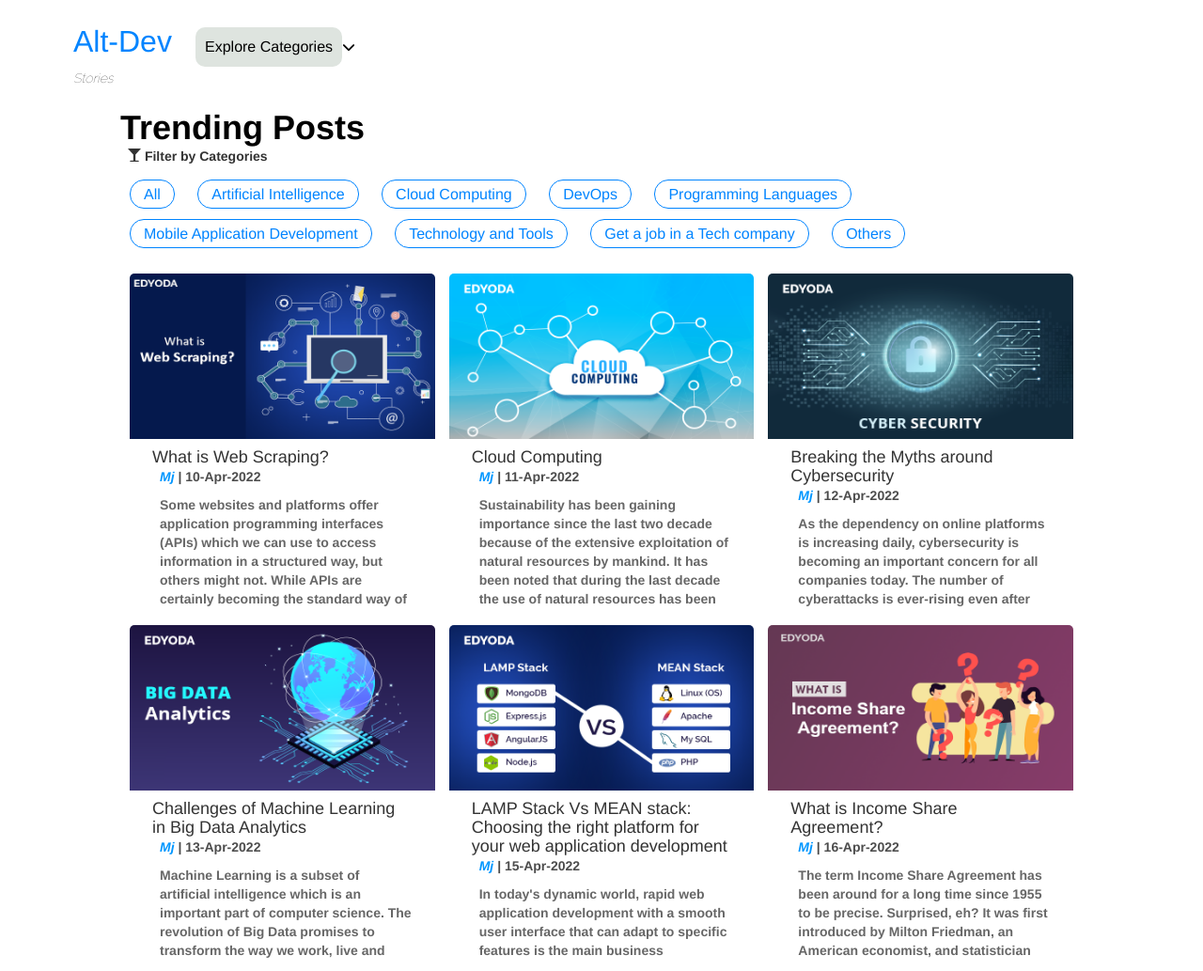
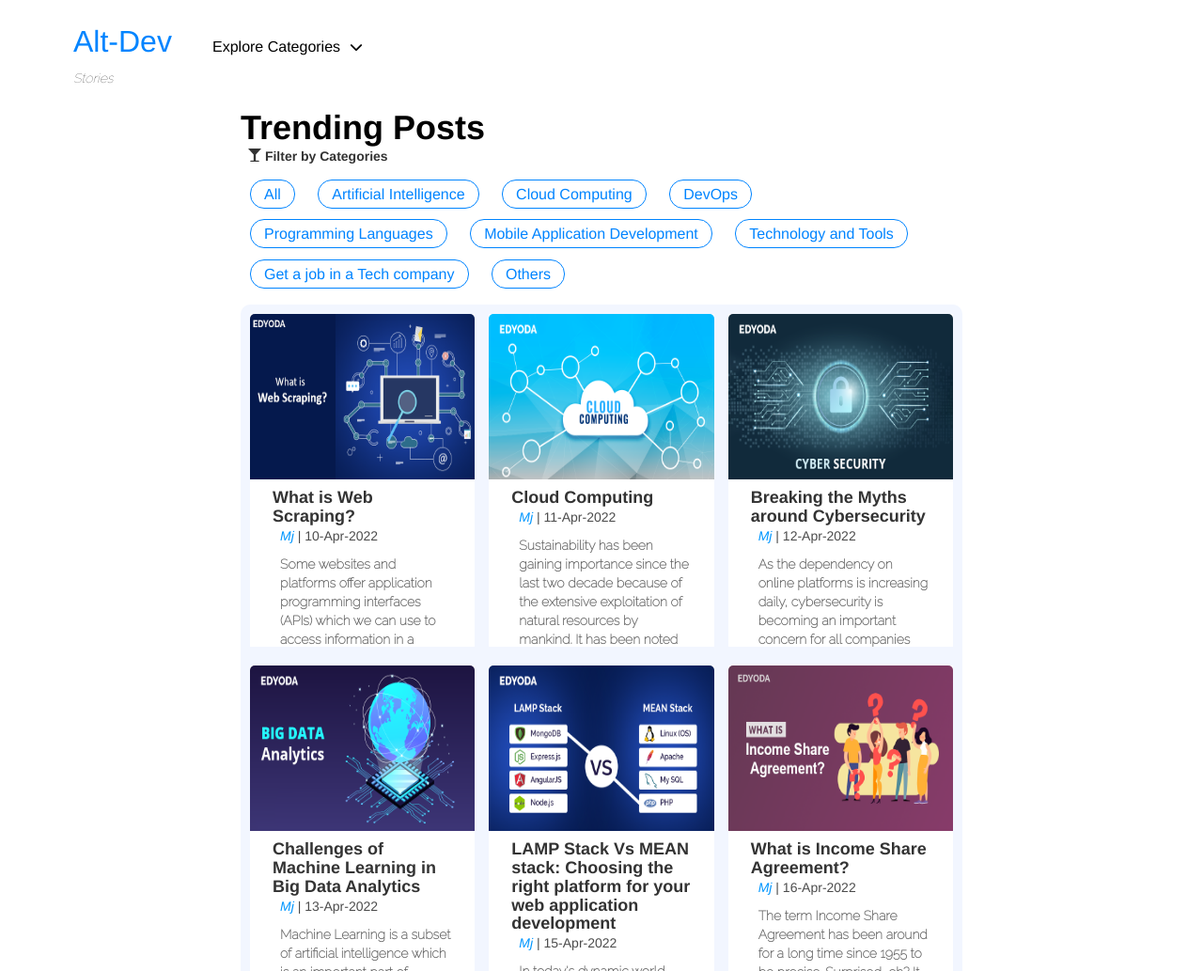
Before and after one commit to MjIslamMir/week2, a plain HTML site: page index.html in a window 1280 px wide. Shown: the top 1033 px of the page at 94% size. Drawn offline with nearby package versions, Linux system fonts and the light colour scheme.

Commit message:
Update style.css

```diff
--- a/style.css
+++ b/style.css
@@ -17,12 +17,12 @@
 }
 .logo-Stories{
     margin: 0;
-    font-weight: 500px;
+    font-weight: 500;
     font-family: 'Raleway', sans-serif;
     font-style: italic;
 }
 .content{
-    width: 80%;
+    width: 60%;
     justify-content:center;
     margin:auto;
     padding: 0;
@@ -67,6 +67,8 @@
     flex-direction:column;
     border-radius: 10px;
     margin:0;
+    background-color: #f2f6ff;
+
 }
 .courses .course-list{
     display:flex;
@@ -77,6 +79,7 @@
 .Cards{
     width: 33.3%;
     height: auto;
+    background-color: #fff;
 }
 .Cards div img{
     width: 100%;
@@ -93,45 +96,46 @@
     font-size: 18px;
     text-align:left;
     margin: 0;
-    font-weight:600px;
+    font-weight:600;
 }
 .card-content p > span{
     padding-top:4px;
 }
 .detail{
     font-size: 14px;
-    font-weight: 400px;
+    font-weight: 400;
     line-height: 1.43;
     color: rgba(0,0,0,.6);
     margin: 4px 0;
+    font-family: Raleway;
 }
 .date{
     color: rgba(0,0,0,0.7);
     font-size: 14px;
-    font-weight: 300px;
+    font-weight: 300;
 }
 .author{
     color: #0096ff;
     font-size: 14px;
     font-style:italic;
-    font-weight: 500px;
+    font-weight: 500;
 }
 
 /* Style The Dropdown Button */
 .dropbtn {
-    background-color: #dee4df;
     padding: 10px;
     font-size: 16px;
     border: none;
     cursor: pointer;
     border-radius: 10px;
+    background-color: inherit;
   }
 
   .dropdown {
     position: relative;
     display: inline-block;
     color: black;
-    background-color: #fff;
+    padding-left: 8px;
   }
 
   .dropdown-content {
@@ -142,24 +146,20 @@
 
   .dropdown-content a {
     padding: 2px 2px;
-    border-bottom: 2px solid rgb(189, 40, 40);
+    border-bottom: 2px solid rgb(202, 186, 186);
     text-decoration: none;
     display: block;
   }
 
-  /* Change color of dropdown links on hover */
   .dropdown-content a:hover {
-      background-color: #ffffff;
-      color:rgb(67, 4, 255);
+      color:rgb(220, 17, 51);
     }
 
-  /* Show the dropdown menu on hover */
   .dropdown:hover .dropdown-content {
     display: block;
     background-color: #fff;
   }
 
-  /* Change the background color of the dropdown button when the dropdown content is shown */
   .dropdown:hover .dropbtn {
     background-color: #d6dad6;
   }
```
